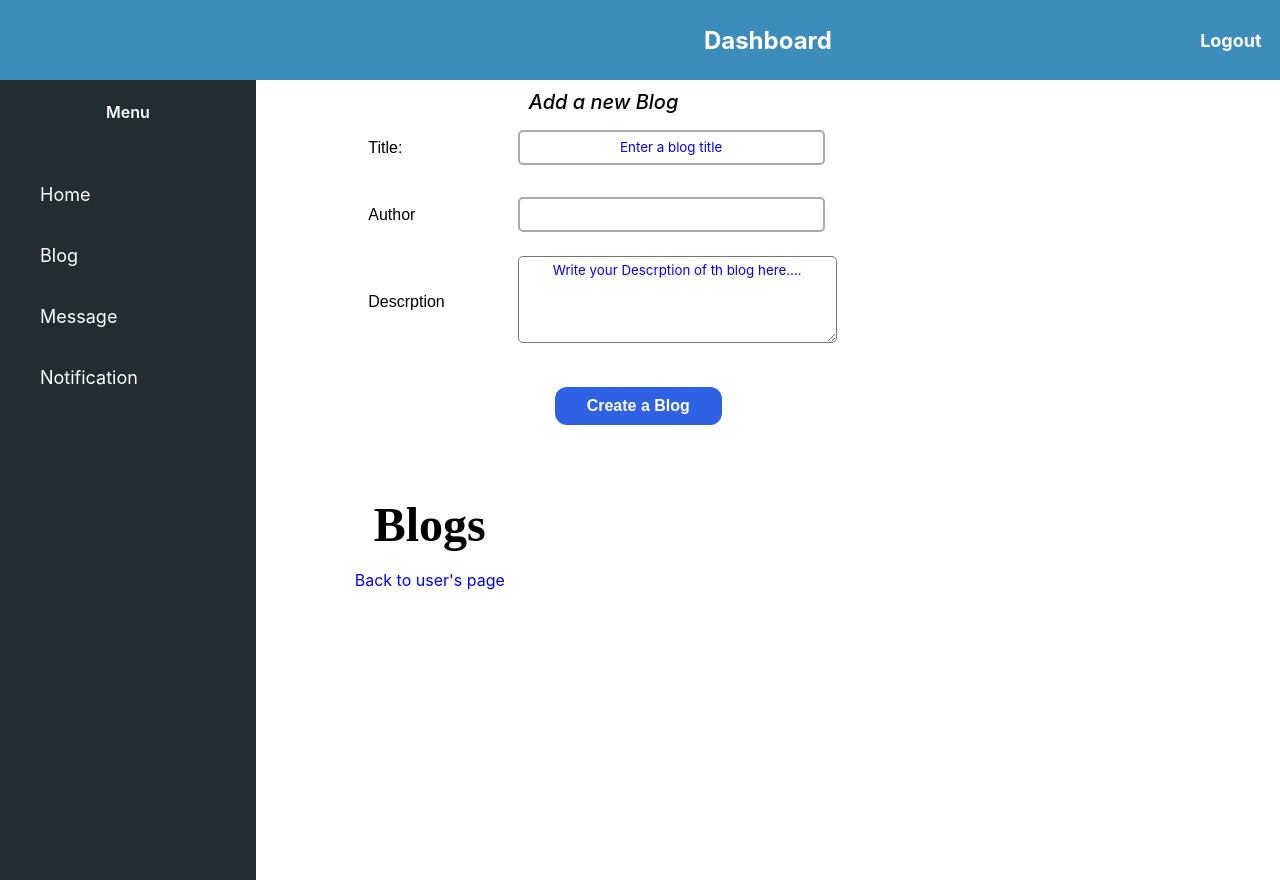
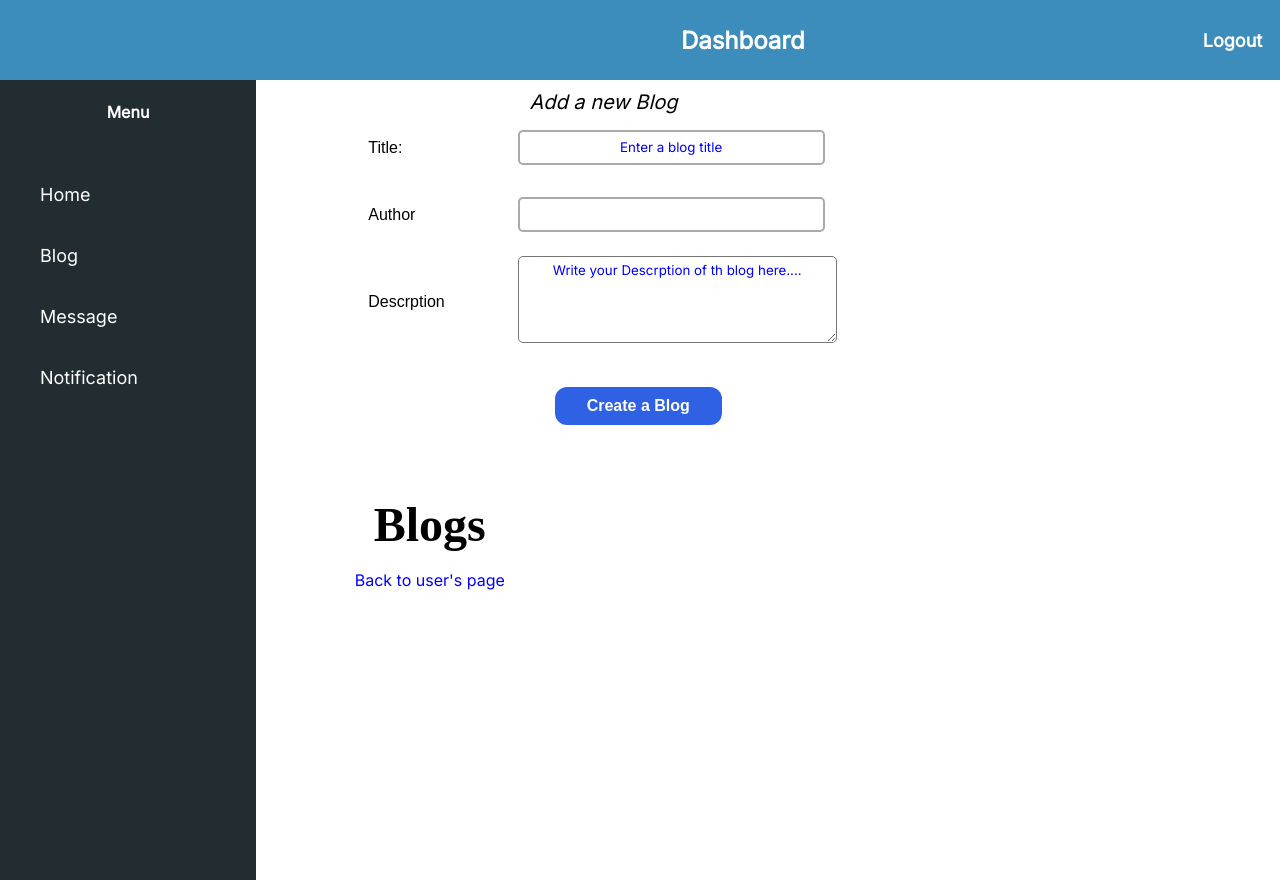
Before and after one commit to phanuelnd/myportofolio, a plain HTML site: page Dashboard.html in a window 1280 px wide. Drawn offline with Linux system fonts and the light colour scheme.

Commit message:
dashboard font

```diff
--- a/Dashboard.html
+++ b/Dashboard.html
@@ -5,6 +5,7 @@
     <meta charset="UTF-8">
     <meta http-equiv="X-UA-Compatible" content="IE=edge">
     <meta name="viewport" content="width=device-width, initial-scale=1.0">
+    <link href='https://fonts.googleapis.com/css?family=Inter' rel='stylesheet'>
     <title>My Dashboard</title>
 
     <link rel="stylesheet" href="css/mydash.css">
```
